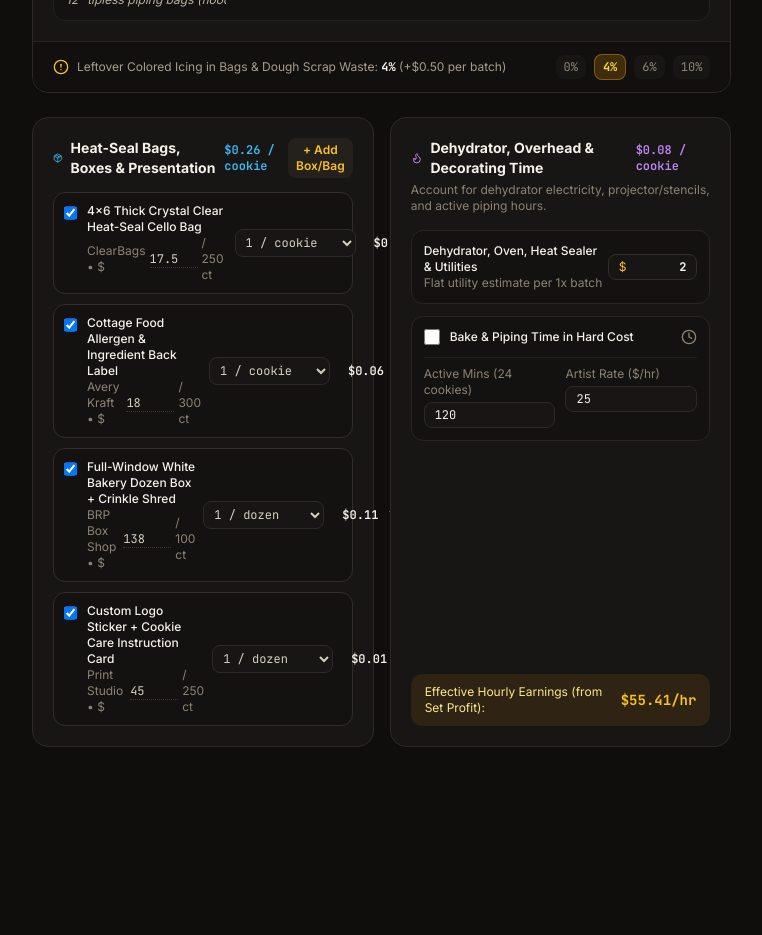
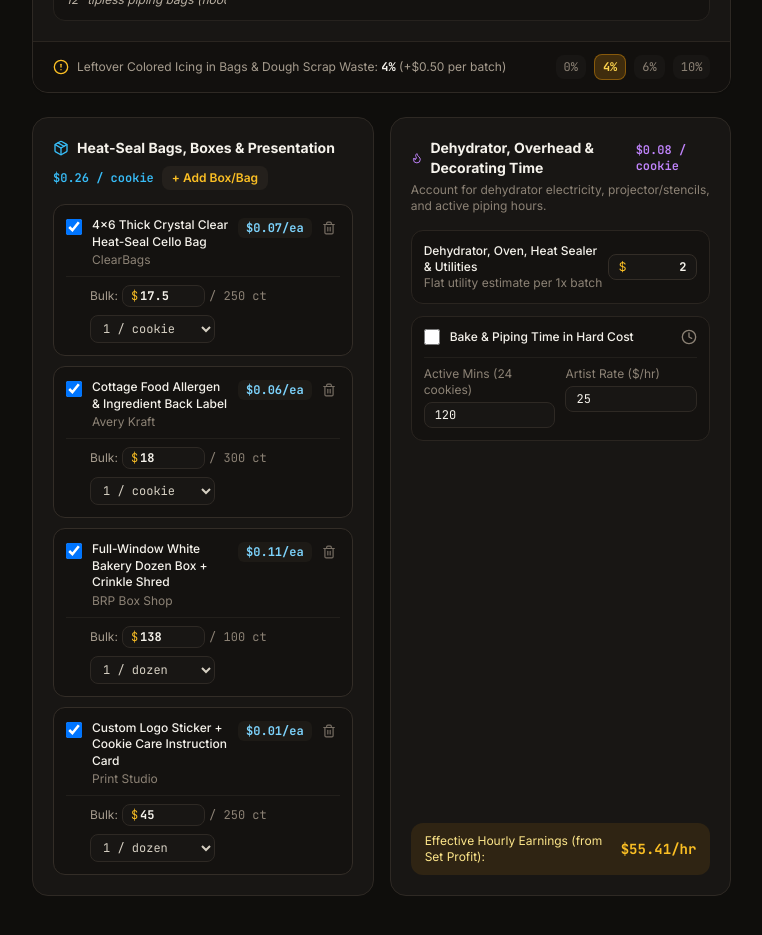
Before and after one commit to diseric/CookieCalc, a React (Vite) app: page / in a window 1280 px wide. Shown: the part 2700-3635 px from the top of the page, without its empty margins (0-762 px from the left). Before the commit the page ends 3511 px from the top, so only its background shows below. Built offline with nearby package versions, Linux system fonts and the light colour scheme.

Commit message:
Fix Heat-Seal Bags & Packaging card overflow with two-row layout

```diff
--- a/src/components/RecipeCostBuilder.tsx
+++ b/src/components/RecipeCostBuilder.tsx
@@ -847,15 +847,15 @@ export const RecipeCostBuilder: React.FC<RecipeCostBuilderProps> = ({
       <div className="grid grid-cols-1 gap-4 md:grid-cols-2">
         {/* Per-Cookie Heat-Seal Packaging & Box Presentation */}
         <div className="rounded-2xl border border-[#2E2924] bg-[#181614] p-4 sm:p-5">
-          <div className="flex items-center justify-between">
+          <div className="flex flex-wrap items-center justify-between gap-2">
             <div className="flex items-center gap-2">
-              <Package className="h-4 w-4 text-sky-400" />
+              <Package className="h-4 w-4 shrink-0 text-sky-400" />
               <h3 className="text-sm font-bold text-[#F5F2EB]">
                 Heat-Seal Bags, Boxes & Presentation
               </h3>
             </div>
             <div className="flex items-center gap-2">
-              <span className="font-mono text-xs font-semibold text-sky-400">
+              <span className="whitespace-nowrap font-mono text-xs font-semibold text-sky-400">
                 {formatCurrency(financials.packagingCostPerCookie)} / cookie
               </span>
               <button
@@ -864,7 +864,7 @@ export const RecipeCostBuilder: React.FC<RecipeCostBuilderProps> = ({
                   setShowAddPack((prev) => !prev);
                   setPackErrors({});
                 }}
-                className="rounded-lg bg-[#24201C] px-2 py-1 text-xs font-semibold text-amber-400 hover:bg-[#2E2924]"
+                className="whitespace-nowrap rounded-lg bg-[#24201C] px-2.5 py-1 text-xs font-semibold text-amber-400 hover:bg-[#2E2924]"
               >
                 + Add Box/Bag
               </button>
@@ -964,23 +964,50 @@ export const RecipeCostBuilder: React.FC<RecipeCostBuilderProps> = ({
               return (
                 <div
                   key={pack.id}
-                  className={`flex items-center justify-between gap-2 rounded-xl border p-2.5 transition ${
+                  className={`space-y-2 rounded-xl border p-3 transition ${
                     pack.enabled
                       ? 'border-[#332D27] bg-[#141210]'
                       : 'border-[#221F1B] bg-[#12100E] opacity-55'
                   }`}
                 >
-                  <label className="flex flex-1 cursor-pointer items-start gap-2.5">
-                    <input
-                      type="checkbox"
-                      checked={pack.enabled}
-                      onChange={() => onTogglePackaging(pack.id)}
-                      className="mt-0.5 h-4 w-4 rounded border-[#3D3730] bg-[#181614] text-amber-500 focus:ring-amber-500"
-                    />
-                    <div className="text-xs">
-                      <div className="font-medium text-[#F5F2EB]">{pack.name}</div>
-                      <div className="flex items-center gap-1 text-[#8C8275]">
-                        <span>{pack.supplier} • $</span>
+                  {/* Top Row: Checkbox + Name/Supplier + Cost Per Cookie + Delete */}
+                  <div className="flex items-start justify-between gap-2">
+                    <label className="flex min-w-0 flex-1 cursor-pointer items-start gap-2.5">
+                      <input
+                        type="checkbox"
+                        checked={pack.enabled}
+                        onChange={() => onTogglePackaging(pack.id)}
+                        className="mt-0.5 h-4 w-4 shrink-0 rounded border-[#3D3730] bg-[#181614] text-amber-500 focus:ring-amber-500"
+                      />
+                      <div className="min-w-0 text-xs">
+                        <div className="font-medium leading-snug text-[#F5F2EB]">
+                          {pack.name}
+                        </div>
+                        <div className="mt-0.5 text-[#8C8275]">{pack.supplier}</div>
+                      </div>
+                    </label>
+
+                    <div className="flex shrink-0 items-center gap-1.5">
+                      <span className="rounded-md bg-[#1D1A16] px-2 py-0.5 font-mono text-xs font-bold text-sky-300">
+                        {formatCurrency(costPerCookie, 2)}/ea
+                      </span>
+                      <button
+                        type="button"
+                        onClick={() => onRemovePackagingLine(pack.id)}
+                        title={`Remove ${pack.name}`}
+                        className="rounded p-1 text-[#786F64] transition hover:bg-rose-500/15 hover:text-rose-400"
+                      >
+                        <Trash2 className="h-3.5 w-3.5" />
+                      </button>
+                    </div>
+                  </div>
+
+                  {/* Bottom Row: Editable Bulk Cost & Usage Ratio Dropdown */}
+                  <div className="flex flex-wrap items-center justify-between gap-2 border-t border-[#221F1B] pl-6 pt-2 text-xs">
+                    <div className="flex items-center gap-1 text-[#A69C8E]">
+                      <span>Bulk:</span>
+                      <div className="inline-flex items-center rounded-lg border border-[#2E2924] bg-[#181614] px-2 py-0.5">
+                        <span className="mr-0.5 font-mono text-amber-400">$</span>
                         <NumericInput
                           min={0.01}
                           aria-label={`Bulk cost for ${pack.name}`}
@@ -988,14 +1015,14 @@ export const RecipeCostBuilder: React.FC<RecipeCostBuilderProps> = ({
                           onValueChange={(val) =>
                             onUpdatePackagingLine(pack.id, { bulkCost: val })
                           }
-                          className="w-12 border-b border-dotted border-[#3D3730] bg-transparent font-mono text-xs text-[#D5CFC2] focus:border-amber-400 focus:outline-none"
+                          className="w-14 bg-transparent font-mono text-xs font-bold text-[#F5F2EB] focus:outline-none"
                         />
-                        <span>/ {pack.bulkCount} ct</span>
                       </div>
+                      <span className="whitespace-nowrap font-mono text-[#8C8275]">
+                        / {pack.bulkCount} ct
+                      </span>
                     </div>
-                  </label>
 
-                  <div className="flex items-center gap-1.5 text-right">
                     <select
                       aria-label={`Usage ratio for ${pack.name}`}
                       value={pack.qtyPerCookie}
@@ -1004,22 +1031,12 @@ export const RecipeCostBuilder: React.FC<RecipeCostBuilderProps> = ({
                           qtyPerCookie: parseFloat(e.target.value),
                         })
                       }
-                      className="rounded-lg border border-[#2E2924] bg-[#181614] px-1.5 py-1 font-mono text-xs text-[#D5CFC2]"
+                      className="rounded-lg border border-[#2E2924] bg-[#181614] px-2 py-1 font-mono text-xs text-[#D5CFC2] focus:border-amber-500 focus:outline-none"
                     >
                       <option value={1}>1 / cookie</option>
                       <option value={0.1667}>1 / half-doz</option>
                       <option value={0.0833}>1 / dozen</option>
                     </select>
-                    <span className="min-w-[48px] font-mono text-xs font-semibold text-[#F5F2EB]">
-                      {formatCurrency(costPerCookie, 2)}
-                    </span>
-                    <button
-                      type="button"
-                      onClick={() => onRemovePackagingLine(pack.id)}
-                      className="p-1 text-[#786F64] hover:text-rose-400"
-                    >
-                      <Trash2 className="h-3.5 w-3.5" />
-                    </button>
                   </div>
                 </div>
               );
```
